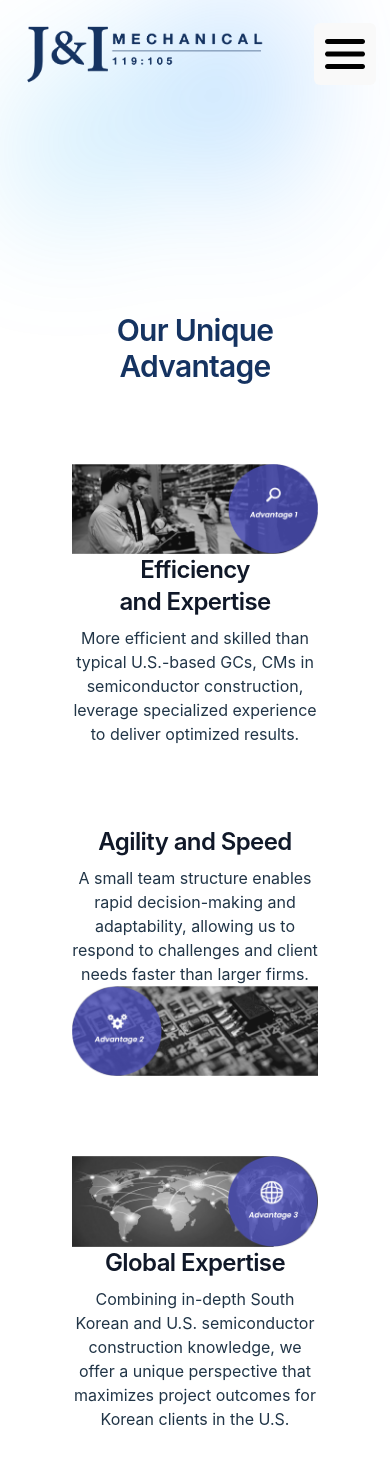
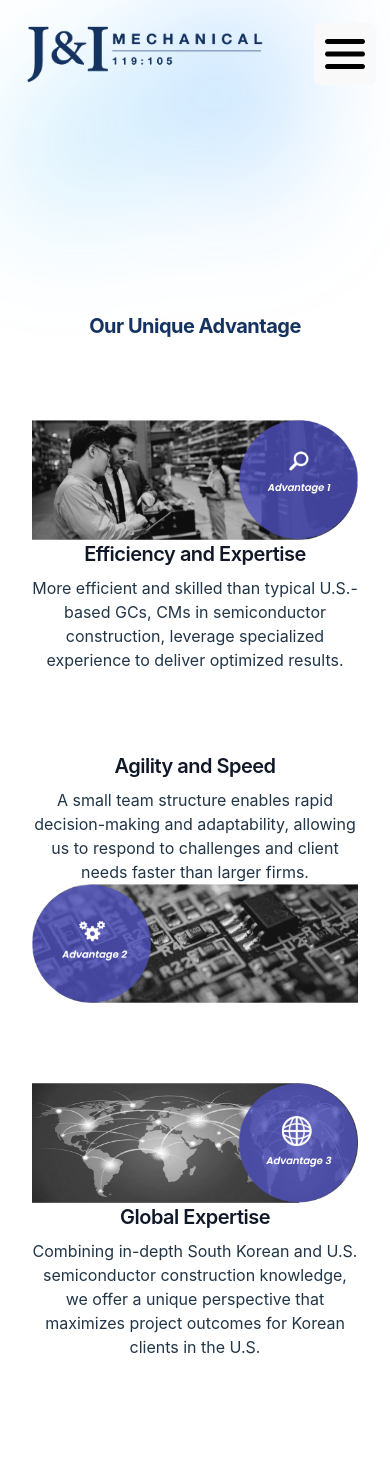
Before and after one commit to rogseo/JandI, a React (Vite) app: page /about in a window 390 px wide. Shown: the top 1464 px of the page. Built offline with nearby package versions, Linux system fonts and the light colour scheme.

Commit message:
chage font size to make mobile reponsive

```diff
--- a/src/pages/About.jsx
+++ b/src/pages/About.jsx
@@ -7,7 +7,7 @@ import why from "../img/why.png"
 
 function About() {
     return (
-        <div className="relative isolate px-10 lg:px-50 pt-14 lg:px-50 ">
+        <div className="relative isolate pt-14 lg:px-50 ">
             <div
                 aria-hidden="true"
                 className="absolute inset-x-0 -top-40 -z-10 transform-gpu overflow-hidden blur-3xl sm:-top-80"
@@ -25,7 +25,7 @@ function About() {
 
                 <div className="mx-auto max-w-2xl pt-56 ">
                     <div className="text-center">
-                        <h1 className="text-[#153361] text-3xl font-semibold tracking-tight text-balance lg:text-5xl">
+                        <h1 className="text-[#153361] text-xl font-bold tracking-tight text-balance lg:text-5xl">
                             Our Unique Advantage
                         </h1>
                     </div>
@@ -37,14 +37,14 @@ function About() {
                         </div>
 
                         <div className='lg:basis-1/2'>
-                            <h1 className=' text-2xl font-semibold tracking-tight text-balance text-gray-900 sm:text-2xl'>Efficiency and Expertise</h1>
+                            <h1 className=' text-xl font-semibold tracking-tight text-balance text-gray-900 sm:text-2xl'>Efficiency and Expertise</h1>
                             <p className='pt-2'>More efficient and skilled than typical U.S.-based GCs, CMs in semiconductor construction, leverage specialized experience to deliver optimized results.</p>
 
                         </div>
                     </div>
                     <div className='flex flex-col lg:flex-row py-10'>
                         <div className='lg:basis-1/2'>
-                            <h1 className=' text-2xl font-semibold tracking-tight text-balance text-gray-900 sm:text-2xl'>Agility and Speed</h1>
+                            <h1 className=' text-xl font-semibold tracking-tight text-balance text-gray-900 sm:text-2xl'>Agility and Speed</h1>
                             <p className='pt-2'>A small team structure enables rapid decision-making and adaptability, allowing us to respond to challenges and client needs faster than larger firms.</p>
 
                         </div>
@@ -58,7 +58,7 @@ function About() {
                         </div>
 
                         <div className='lg:basis-1/2'>
-                            <h1 className=' text-2xl font-semibold tracking-tight text-balance text-gray-900 sm:text-2xl'>Global Expertise</h1>
+                            <h1 className=' text-xl font-semibold tracking-tight text-balance text-gray-900 sm:text-2xl'>Global Expertise</h1>
                             <p className='pt-2'>Combining in-depth South Korean and U.S. semiconductor construction knowledge, we offer a unique perspective that maximizes project outcomes for Korean clients in the U.S.</p>
 
                         </div>
@@ -76,7 +76,7 @@ function About() {
                 </div>
                 <article className='flex flex-col pt-10'>
                     <div className='flex flex-row py-10'>
-                        <img src={why} alt="why J&I" className=''></img>
+                        <img src={why} alt="why J&I" className='w-full h-full'></img>
                     </div>
                 </article>
             </div>
--- a/src/pages/Contact.jsx
+++ b/src/pages/Contact.jsx
@@ -25,7 +25,7 @@ export default function Contact() {
 
 
     return (
-        <div className="isolate bg-white px-6 pt-5 sm:py-10 lg:px-8">
+        <div className="isolate bg-white px-6 pt-20 sm:py-10 lg:px-8">
             <div
                 aria-hidden="true"
                 className="absolute inset-x-0 -top-40 -z-10 transform-gpu overflow-hidden blur-3xl sm:-top-80"
@@ -39,8 +39,7 @@ export default function Contact() {
                 />
             </div>
             <div className="mx-auto max-w-2xl text-center sm:pt-48 lg:pt-56 ">
-                <h2 className="text-4xl font-semibold tracking-tight text-balance text-gray-900 sm:text-5xl">Contact us</h2>
-                <p className="mt-2 text-lg/8 text-gray-600">J&I</p>
+                <h2 className="text-[#153361] text-3xl font-semibold tracking-tight text-balance sm:text-xl">Contact us</h2>
             </div>
             <form action="#" method="POST"
             onSubmit={handleSubmit}
--- a/src/pages/Home.jsx
+++ b/src/pages/Home.jsx
@@ -4,7 +4,7 @@ import { Link } from "react-router-dom";
 
 function Home() {
     return (
-        <div className="relative isolate px-6 pt-14 lg:px-8  ">
+        <div className="relative isolate lg:px-6 pt-14 lg:px-8  ">
             <div
                 aria-hidden="true"
                 className="absolute inset-x-0 -top-40 -z-10 transform-gpu overflow-hidden blur-3xl sm:-top-80"
@@ -36,13 +36,13 @@ function Home() {
                     </div> */}
                 </div>
                 <div>
-                    <h1 className="text-xl  text-[#153361] font-semibold sm:tracking-tight lg:tracking-wide text-balance  pt-10 lg:text-5xl">
+                    <h1 className="text-sm  text-[#153361] font-bold sm:tracking-tight lg:tracking-wide text-balance  pt-10 lg:text-5xl">
                         We Deliver Preconstruction Services
                     </h1>
-                    <h1 className="text-xl text-[#153361] pt-3 font-semibold sm:tracking-tight lg:tracking-wide text-balance lg:text-5xl">
+                    <h1 className="text-sm text-[#153361] pt-3 font-bold sm:tracking-tight lg:tracking-wide text-balance lg:text-5xl">
                         for Realizing Customer Value
                     </h1>
-                    <p className="mt-8 lg:text-lg font-medium text-pretty text-gray-500 sm:text-xl/8 ">
+                    <p className="mt-8 text-sm/8 lg:text-lg font-medium text-pretty text-gray-500 ">
                         Despite our relatively short history, J&I Advanced Construction comprises veterans with over 10 years of experience in semiconductor construction. Notably, our team has nearly a decade of experience specifically in constructing semiconductor plants in the United States, making us experts in this field. Leveraging this extensive experience, we deeply understand the critical importance of the initial stages of construction.
 
                         Our vision is to enable our partners to anticipate and manage potential risks through our services, thereby minimizing those risks and ensuring the achievement of project goals. We aim to support SK hynix in the successful construction of its semiconductor plant in the US by providing thorough planning and execution from the very beginning.
```
